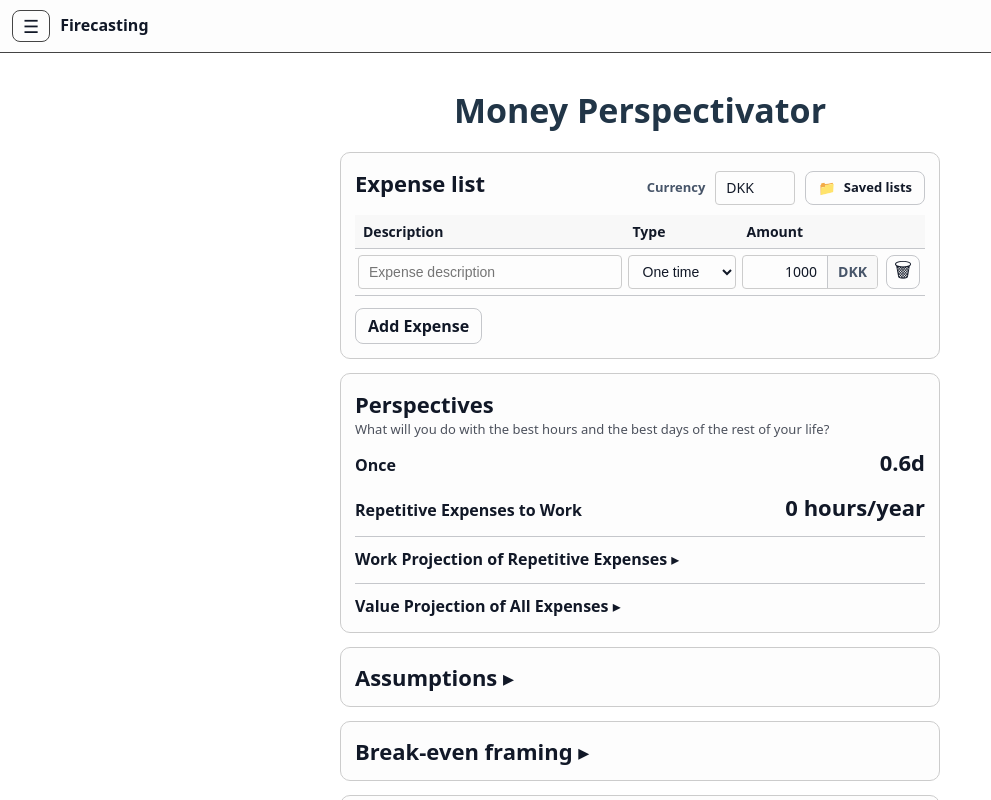
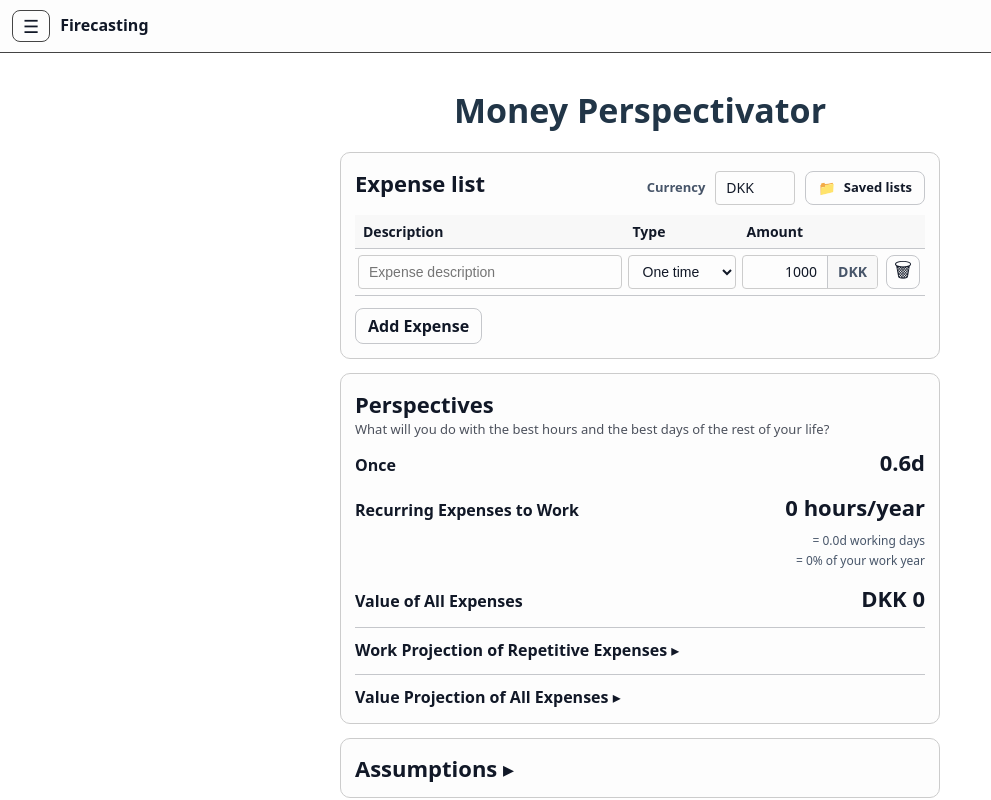
Before and after one commit to Gorm2303/firecasting-frontend, a React (Vite) app in the folder vite-react-frontend/: page /money-perspective in a window 1280 px wide. Shown: the top 800 px of the page, without its empty margins (0-991 px from the left). Built offline with nearby package versions, Linux system fonts and the light colour scheme.

Commit message:
Perspectives: add recurring context lines and value total

```diff
--- a/vite-react-frontend/src/pages/MoneyPerspectivePage.tsx
+++ b/vite-react-frontend/src/pages/MoneyPerspectivePage.tsx
@@ -1101,6 +1101,15 @@ const MoneyPerspectivePage: React.FC = () => {
   const workTimeProjectionYear1 = useMemo(() => {
     return workTimeProjectionTable?.find((r) => r.years === 1) ?? null;
   }, [workTimeProjectionTable]);
+
+  const workThisYear1PctOfWorkYear = useMemo(() => {
+    const hoursThisYear = workTimeProjectionYear1?.workThisYearHours;
+    if (hoursThisYear == null) return null;
+
+    const workYearHours = useWorkDaysInYmd ? 1920 : 2920;
+    if (!(workYearHours > 0)) return null;
+    return (100 * hoursThisYear) / workYearHours;
+  }, [useWorkDaysInYmd, workTimeProjectionYear1]);
 
   const workTimeProjectionYear2 = useMemo(() => {
     return workTimeProjectionTable?.find((r) => r.years === 2) ?? null;
@@ -1495,7 +1504,7 @@ const MoneyPerspectivePage: React.FC = () => {
                   gap: 10,
                 }}
               >
-                <div style={{ fontWeight: 800 }}>Repetitive Expenses to Work</div>
+                <div style={{ fontWeight: 800 }}>Recurring Expenses to Work</div>
                 {effectiveHourlyRate == null ? (
                   <div style={subtleTextStyle}>Missing</div>
                 ) : (
@@ -1508,7 +1517,41 @@ const MoneyPerspectivePage: React.FC = () => {
                 <div style={subtleTextStyle}>
                   Set net salary to compute work.
                 </div>
-              ) : null}
+              ) : (
+                <div
+                  style={{
+                    ...subtleTextStyle,
+                    fontSize: 12,
+                    display: "grid",
+                    gap: 2,
+                    justifyItems: "end",
+                    textAlign: "right",
+                  }}
+                >
+                  <div>
+                    = {formatHoursAsYmd(repetitiveWorkHoursPerYear ?? 0, 1, true)} working days
+                  </div>
+                  <div>
+                    = {workThisYear1PctOfWorkYear == null ? "—" : `${formatNumber(workThisYear1PctOfWorkYear, 0)}%`} of your work year
+                  </div>
+                </div>
+              )}
+            </div>
+
+            <div style={{ display: "grid", gap: 8 }}>
+              <div
+                style={{
+                  display: "flex",
+                  alignItems: "baseline",
+                  justifyContent: "space-between",
+                  gap: 10,
+                }}
+              >
+                <div style={{ fontWeight: 800 }}>Value of All Expenses</div>
+                <div style={{ fontWeight: 900, fontSize: 22 }}>
+                  {formatCurrencyNoDecimals(recurringYearlyExpenseTotal, displayCurrency)}
+                </div>
+              </div>
             </div>
 
             <div
```
